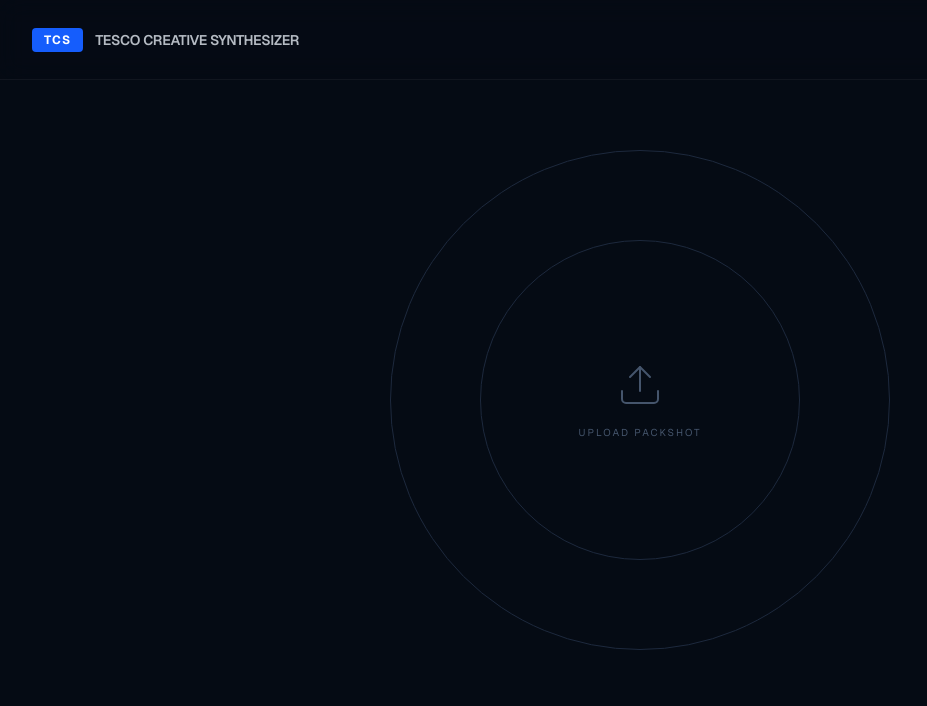
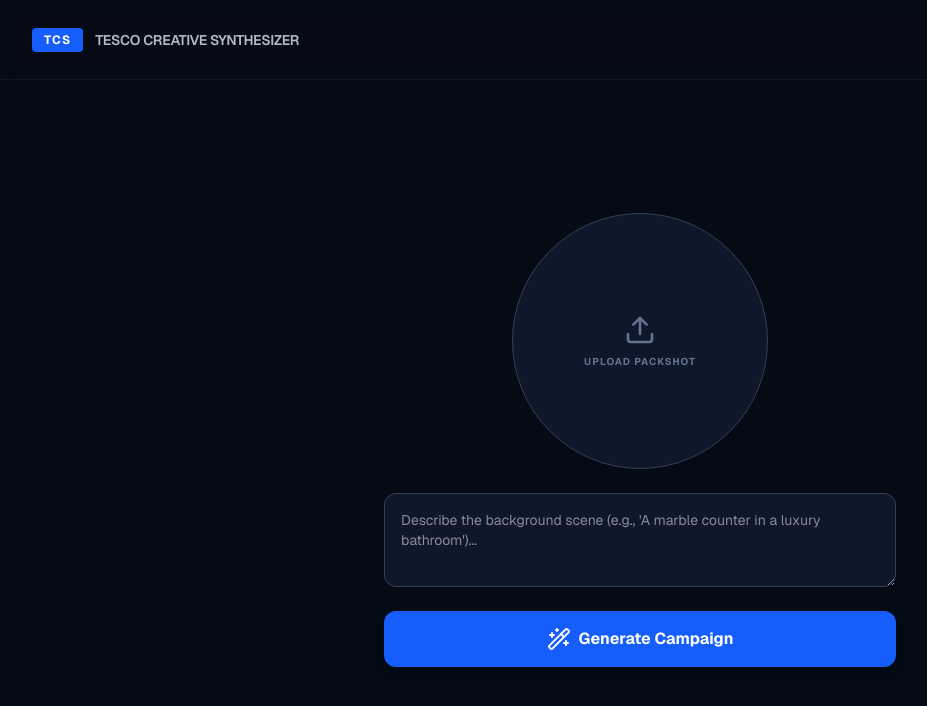
Before and after one commit to Shivang2608/Tesco-Creative-Synthesizer, a Next.js app in the folder frontend/: page / in a window 1280 px wide. Shown: the top 706 px of the page, without its empty margins (0-927 px from the left). Built offline with nearby package versions, Linux system fonts and the light colour scheme.

Commit message:
Frontend: Connected UI to Backend Generation API

```diff
--- a/frontend/src/app/page.js
+++ b/frontend/src/app/page.js
@@ -1,10 +1,13 @@
 "use client";
 import { useState } from "react";
-import { Upload, Plus } from "lucide-react";
+import { Upload, Wand2, Loader2 } from "lucide-react";
 
 export default function Home() {
   const [selectedFile, setSelectedFile] = useState(null);
   const [preview, setPreview] = useState(null);
+  const [prompt, setPrompt] = useState("");
+  const [loading, setLoading] = useState(false);
+  const [result, setResult] = useState(null);
 
   const handleFileChange = (e) => {
     const file = e.target.files[0];
@@ -14,8 +17,30 @@ export default function Home() {
     }
   };
 
+  const generateAd = async () => {
+    if (!selectedFile || !prompt) return alert("Please upload file and enter prompt");
+    setLoading(true);
+
+    const formData = new FormData();
+    formData.append("file", selectedFile);
+    formData.append("prompt", prompt);
+
+    try {
+      const response = await fetch("http://127.0.0.1:8000/generate-campaign", {
+        method: "POST",
+        body: formData,
+      });
+      const data = await response.json();
+      setResult(data);
+    } catch (e) {
+      console.error(e);
+    } finally {
+      setLoading(false);
+    }
+  };
+
   return (
-    <main className="min-h-screen bg-[#050B14] text-white relative overflow-hidden font-sans flex flex-col">
+    <main className="min-h-screen bg-[#050B14] text-white font-sans flex flex-col items-center justify-center p-4">
       {/* Header */}
       <header className="absolute top-0 left-0 right-0 h-20 px-8 z-30 flex justify-between items-center border-b border-white/5 bg-[#050B14]/80 backdrop-blur-md">
         <div className="flex items-center gap-3">
@@ -24,26 +49,54 @@ export default function Home() {
         </div>
       </header>
 
-      {/* Input Stage */}
-      <div className="relative h-screen flex flex-col items-center justify-center z-10">
-          <div className="relative w-[500px] h-[500px] flex items-center justify-center">
-             {/* Simple Ring */}
-             <div className="absolute inset-0 rounded-full border border-slate-800"></div>
-
-             {/* Upload Area */}
-             <label className="relative w-80 h-80 rounded-full bg-[#050B14] border border-slate-800 flex items-center justify-center cursor-pointer hover:border-blue-500 transition-colors">
-                <input type="file" className="hidden" onChange={handleFileChange} accept="image/*" />
+      {!result ? (
+        <div className="flex flex-col gap-6 w-full max-w-lg z-10 pt-20">
+            {/* Input Ring */}
+            <div className="flex justify-center">
+                <label className="w-64 h-64 rounded-full bg-slate-900 border border-slate-700 flex items-center justify-center cursor-pointer relative overflow-hidden group hover:border-blue-500 transition-all">
+                    <input type="file" className="hidden" onChange={handleFileChange} />
                     {preview ? (
-                    <img src={preview} className="w-40 h-auto object-contain z-10" />
+                        <img src={preview} className="object-contain w-32 h-32 relative z-10" />
                     ) : (
-                    <div className="text-slate-600 flex flex-col items-center">
-                       <Upload size={48} strokeWidth={1} />
-                       <span className="text-[10px] uppercase tracking-[0.2em] mt-4">Upload Packshot</span>
+                        <div className="flex flex-col items-center text-slate-500 group-hover:text-white transition-colors">
+                            <Upload size={32} />
+                            <span className="text-[10px] mt-2 font-bold uppercase tracking-widest">Upload Packshot</span>
                         </div>
                     )}
                 </label>
             </div>
+
+            {/* Prompt Input */}
+            <textarea
+                className="w-full bg-slate-900 border border-slate-700 rounded-xl p-4 text-sm focus:outline-none focus:border-blue-500 transition-all"
+                placeholder="Describe the background scene (e.g., 'A marble counter in a luxury bathroom')..."
+                rows={3}
+                value={prompt}
+                onChange={(e) => setPrompt(e.target.value)}
+            />
+
+            {/* Generate Button */}
+            <button
+                onClick={generateAd}
+                disabled={loading}
+                className="bg-blue-600 hover:bg-blue-500 text-white py-4 rounded-xl font-bold flex items-center justify-center gap-2 transition-all shadow-lg hover:shadow-blue-500/25"
+            >
+                {loading ? <Loader2 className="animate-spin" /> : <Wand2 />}
+                {loading ? "Synthesizing..." : "Generate Campaign"}
+            </button>
         </div>
+      ) : (
+        // Simple Result View (Basic for this commit)
+        <div className="text-center z-10">
+            <h2 className="text-2xl font-bold mb-6 text-white">Generation Complete</h2>
+            <div className="bg-slate-900 p-4 rounded-2xl border border-slate-700 inline-block shadow-2xl">
+                <img src={result.assets.square.url} className="rounded-xl max-w-sm" />
+            </div>
+            <div className="mt-8">
+                <button onClick={() => setResult(null)} className="text-slate-400 hover:text-white text-sm underline">Start New Campaign</button>
+            </div>
+        </div>
+      )}
     </main>
   );
 }
```
Lines whose indentation alone changed are shown as unchanged.
